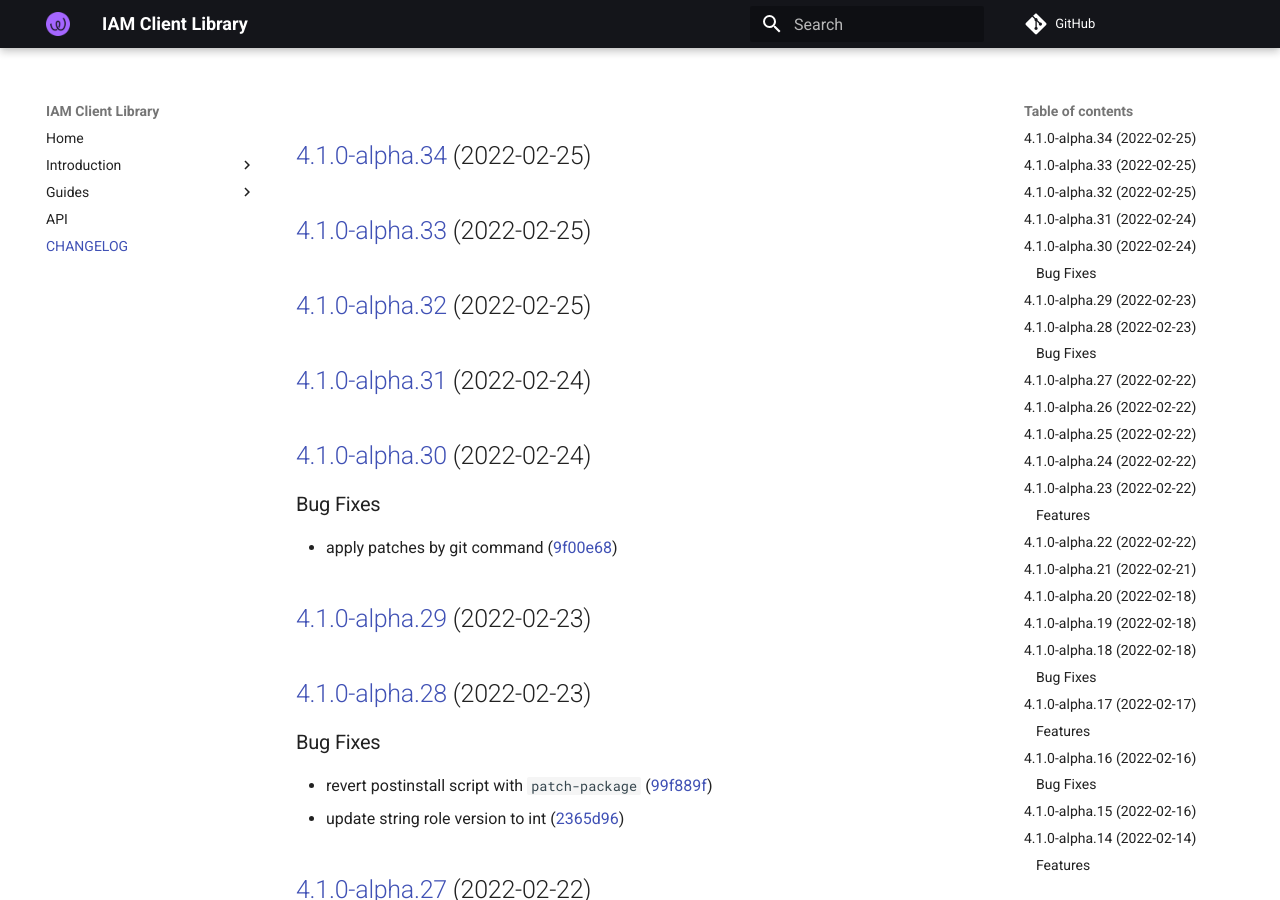
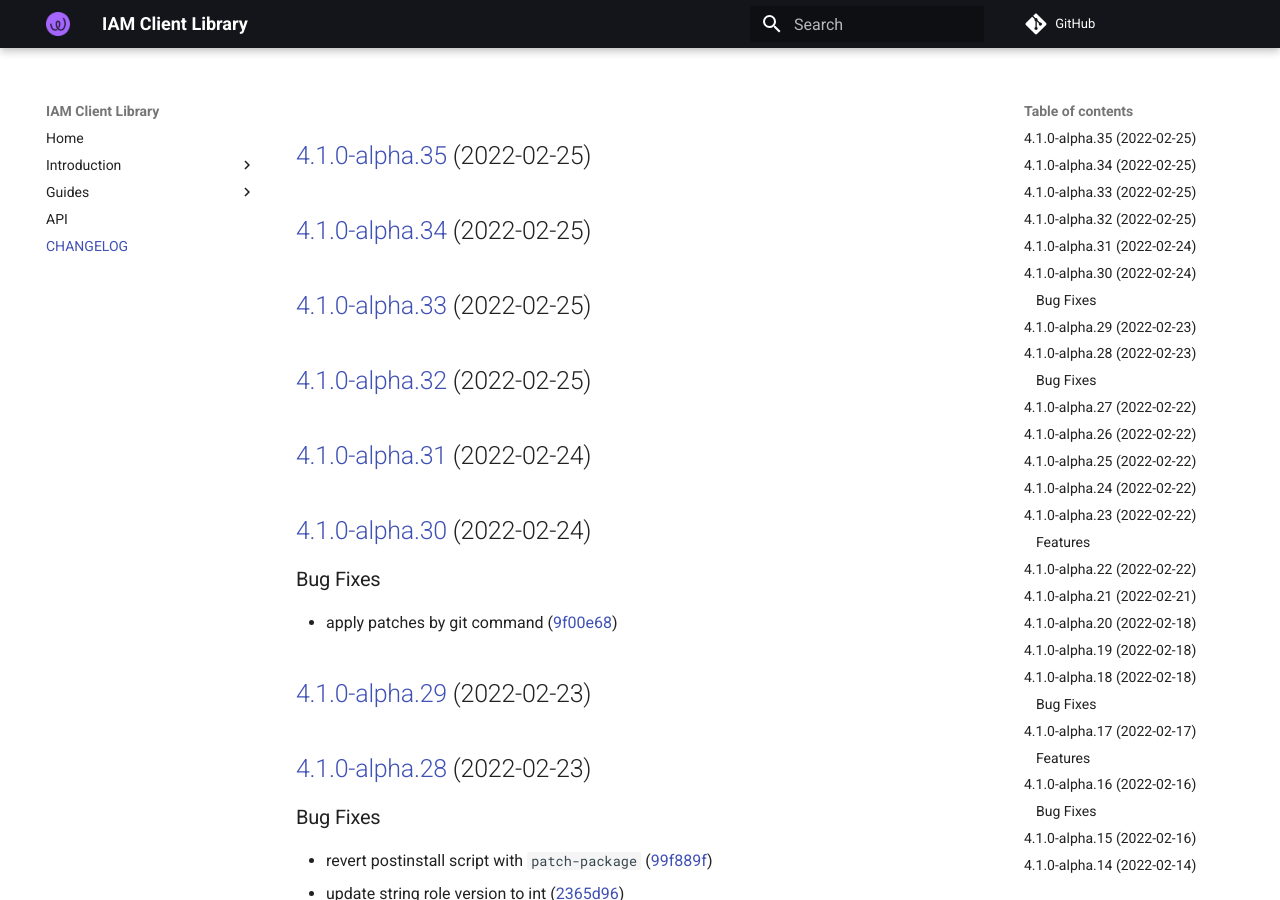
Before and after one commit to energywebfoundation/iam-client-lib, an MkDocs documentation site: the page built from docs/CHANGELOG.md, in a window 1280 px wide and 900 px high. Built offline with MkDocs 1.6.1 and Material for MkDocs 9.7.7, drawn with Linux system fonts in a browser that asks for light colours; comment, search, counter and statistics services are not loaded.

Commit message:
chore(release): 4.1.0-alpha.35 [skip ci]
## [4.1.0-alpha.35](https://github.com/energywebfoundation/iam-client-lib/compare/v4.1.0-alpha.34...v4.1.0-alpha.35) (2022-02-25)

```diff
--- a/docs/CHANGELOG.md
+++ b/docs/CHANGELOG.md
@@ -1,3 +1,5 @@
+## [4.1.0-alpha.35](https://github.com/energywebfoundation/iam-client-lib/compare/v4.1.0-alpha.34...v4.1.0-alpha.35) (2022-02-25)
+
 ## [4.1.0-alpha.34](https://github.com/energywebfoundation/iam-client-lib/compare/v4.1.0-alpha.33...v4.1.0-alpha.34) (2022-02-25)
 
 ## [4.1.0-alpha.33](https://github.com/energywebfoundation/iam-client-lib/compare/v4.1.0-alpha.32...v4.1.0-alpha.33) (2022-02-25)
--- a/package.json
+++ b/package.json
@@ -1,6 +1,6 @@
 {
   "name": "iam-client-lib",
-  "version": "4.1.0-alpha.34",
+  "version": "4.1.0-alpha.35",
   "description": "Library for Decentralized Identity and Access Management",
   "main": "dist/index.js",
   "module": "dist/index.esm.js",
```
